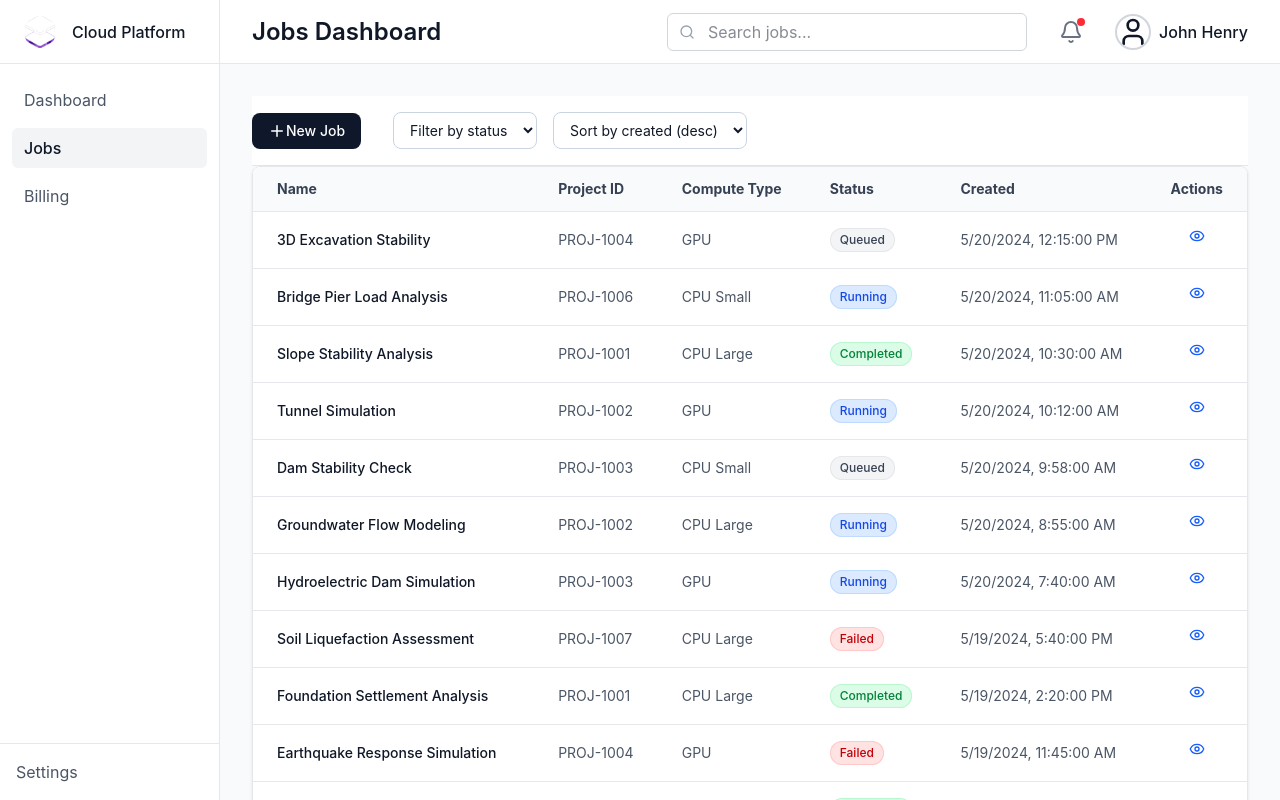
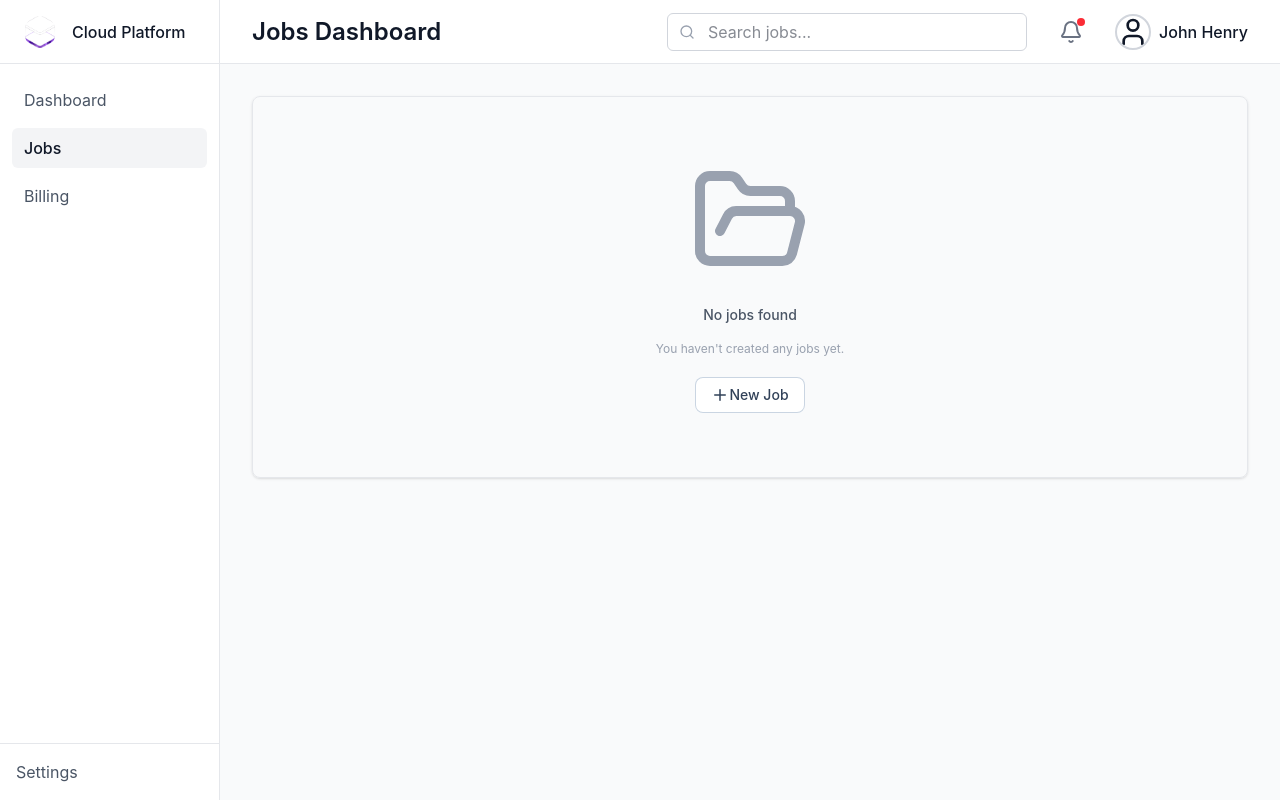
Before and after one commit to TriKhaiLe/cloud-job-management-dashboard, a React (Vite) app: page / in a window 1280 px wide. Built offline with nearby package versions, Linux system fonts and the light colour scheme.

Commit message:
Update README

```diff
--- a/src/App.tsx
+++ b/src/App.tsx
@@ -1,7 +1,7 @@
 import { FolderOpen, Plus } from "lucide-react";
 import { AppLayout } from "./layouts/AppLayout";
 import { JobTable } from "./features/JobTable";
-import { mockJobs } from "./data/mockJobs";
+// import { mockJobs } from "./data/mockJobs";
 import { Button, SelectField } from "./components/ui";
 import {
   CreateJobModal,
@@ -19,7 +19,7 @@ import { BillingPage } from "./features/BillingPage";
 import { useJobLifecycle } from "./hooks/useJobLifeCycle";
 
 function App() {
-  const [jobs, setJobs] = useState<Job[]>(mockJobs);
+  const [jobs, setJobs] = useState<Job[]>([]);
   const [selectedJob, setSelectedJob] = useState<Job | null>(null);
   const [showCreateModal, setShowCreateModal] = useState(false);
   const [filterStatus, setFilterStatus] = useState("");
```
Also changed, not shown: 1 other file (tests, documents, lock files or other folders).
